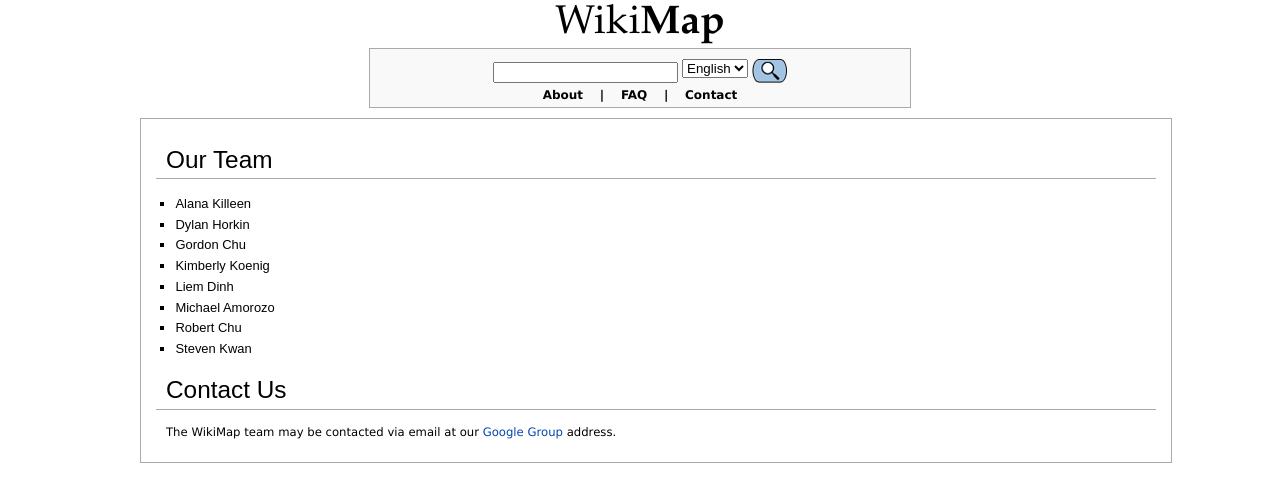
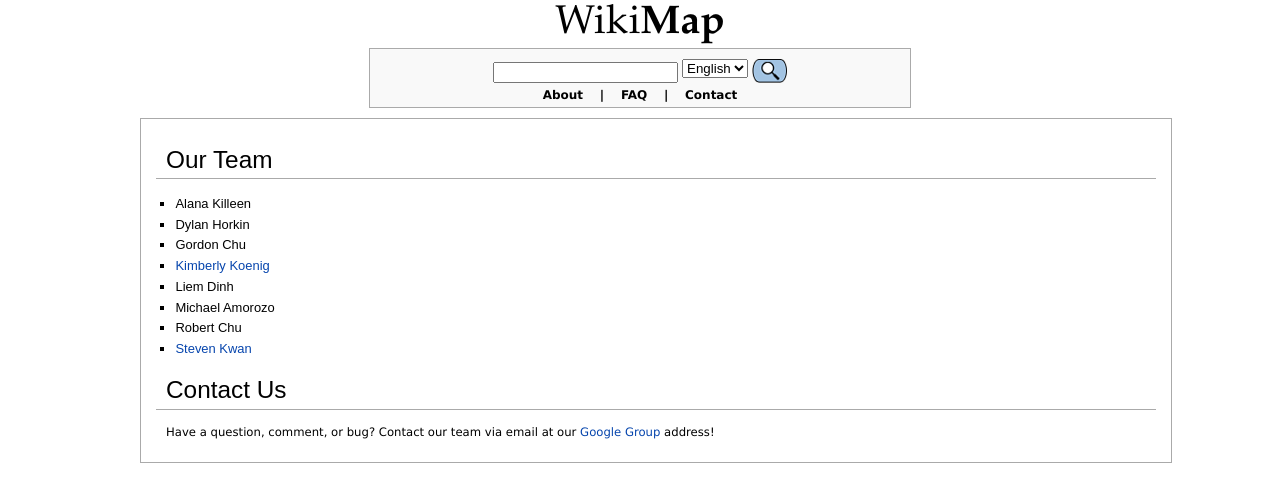
Before and after one commit to kwanste/cse403-wi11-wikimap, a PHP site: page /contact.php in a window 1280 px wide. Shown: the top 502 px of the page. Run offline with PHP 8.4, Linux system fonts and the light colour scheme.

Commit message:
Documentation updates.

```diff
--- a/ui/contact.php
+++ b/ui/contact.php
@@ -36,15 +36,15 @@
 				<li>Alana Killeen</li>
 				<li>Dylan Horkin</li>
 				<li>Gordon Chu</li>
-				<li>Kimberly Koenig</li>
+				<li><a href="http://www.linkedin.com/in/koenigkimberly" target="_blank">Kimberly Koenig</a></li>
 				<li>Liem Dinh</li>
 				<li>Michael Amorozo</li>
 				<li>Robert Chu</li>
-				<li>Steven Kwan</li>
+				<li><a href="http://www.linkedin.com/in/stevenkwan" target="_blank">Steven Kwan</a></li>
 			</ul>
 			</p>
 			<h1>Contact Us</h1>
-			<p>The WikiMap team may be contacted via email at our <a href="mailto: cse-403-wikimap@googlegroups.com">Google Group</a></a> address.</p>
+			<p>Have a question, comment, or bug?  Contact our team via email at our <a href="mailto: cse-403-wikimap@googlegroups.com">Google Group</a></a> address!</p>
 			<p></p>
 		</div>
 	</div>
--- a/ui/faq.php
+++ b/ui/faq.php
@@ -39,7 +39,8 @@
 
 			<h2>What browsers are supported?</h2>
 			<p>WikiMap is supported in Chrome 9+, Firefox 3.6+, and Safari 5+.  Internet Explorer is not supported at this time because WikiMap uses HTML5 and Canvas, which will not be supported until <a href="http://ie.microsoft.com/testdrive/" target="_blank">IE9</a>.</p>
-
+			<h2>What's the best resolution at which to view WikiMap?</h2>
+			<p>We recommend 1280x800 for optimal viewing.  Larger resolutions also do well, but smaller than that and the UI may be a little cramped.  We are working on making WikiMap more friendly to smaller resolutions.</p>
 			<h2>Why is WikiMap running slowly?</h2>
 			<p>It's possible that you're using an outdated browser.  While we recommend Firefox 3.6+, Firefox does not optimally support HTML5 and Canvas in pre-Firefox 4.  HTML5 and Canvas are both relatively new, so performance may be a little slow. Load on the Wikipedia API or our database are also possible contributors.  We're working hard to improve the performance of WikiMap, so thank you for your patience. That being said, if you think you've found a bug, please <a href="contact.php">contact us</a>.</p>
 			<h2>How do I search for an article?</h2>
```
